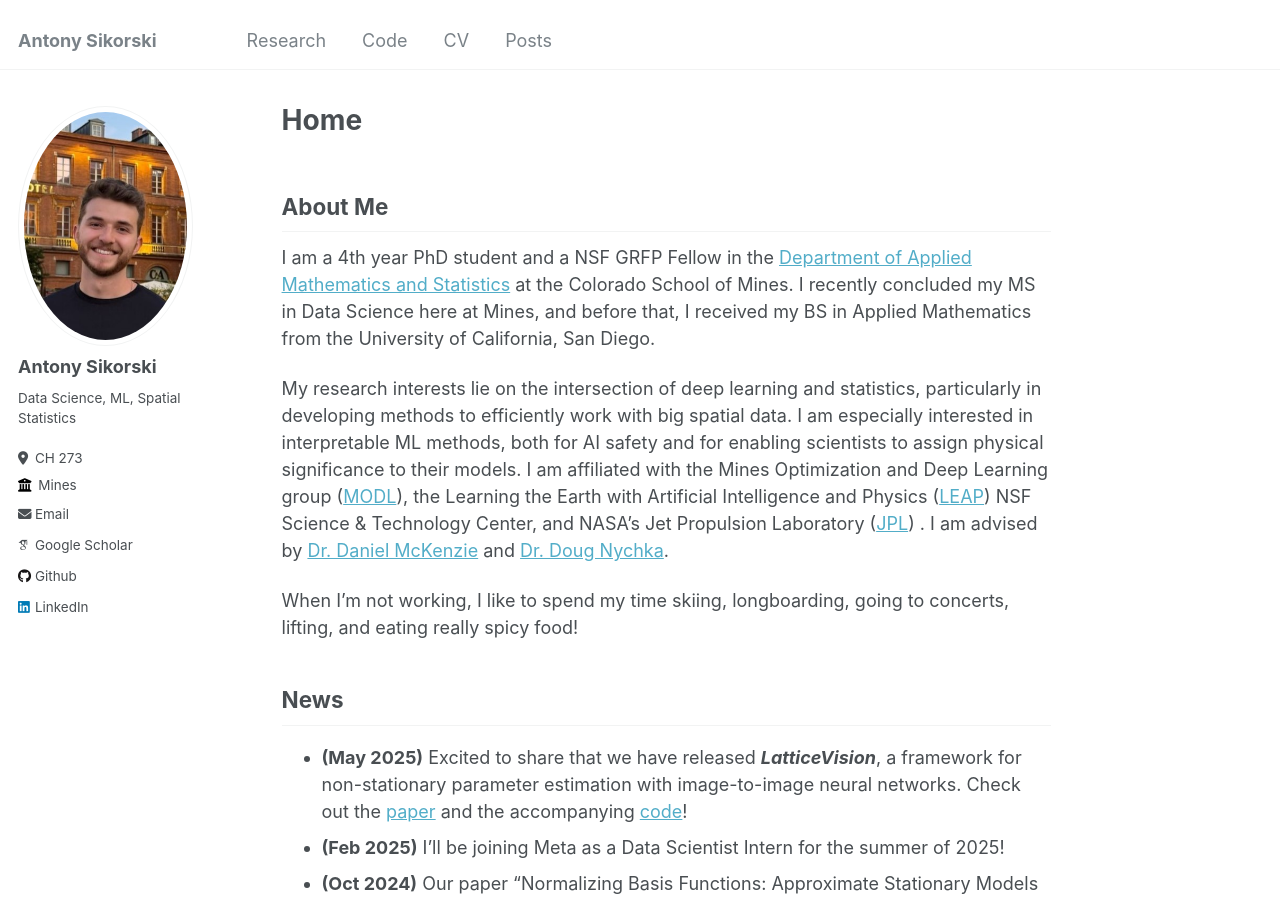
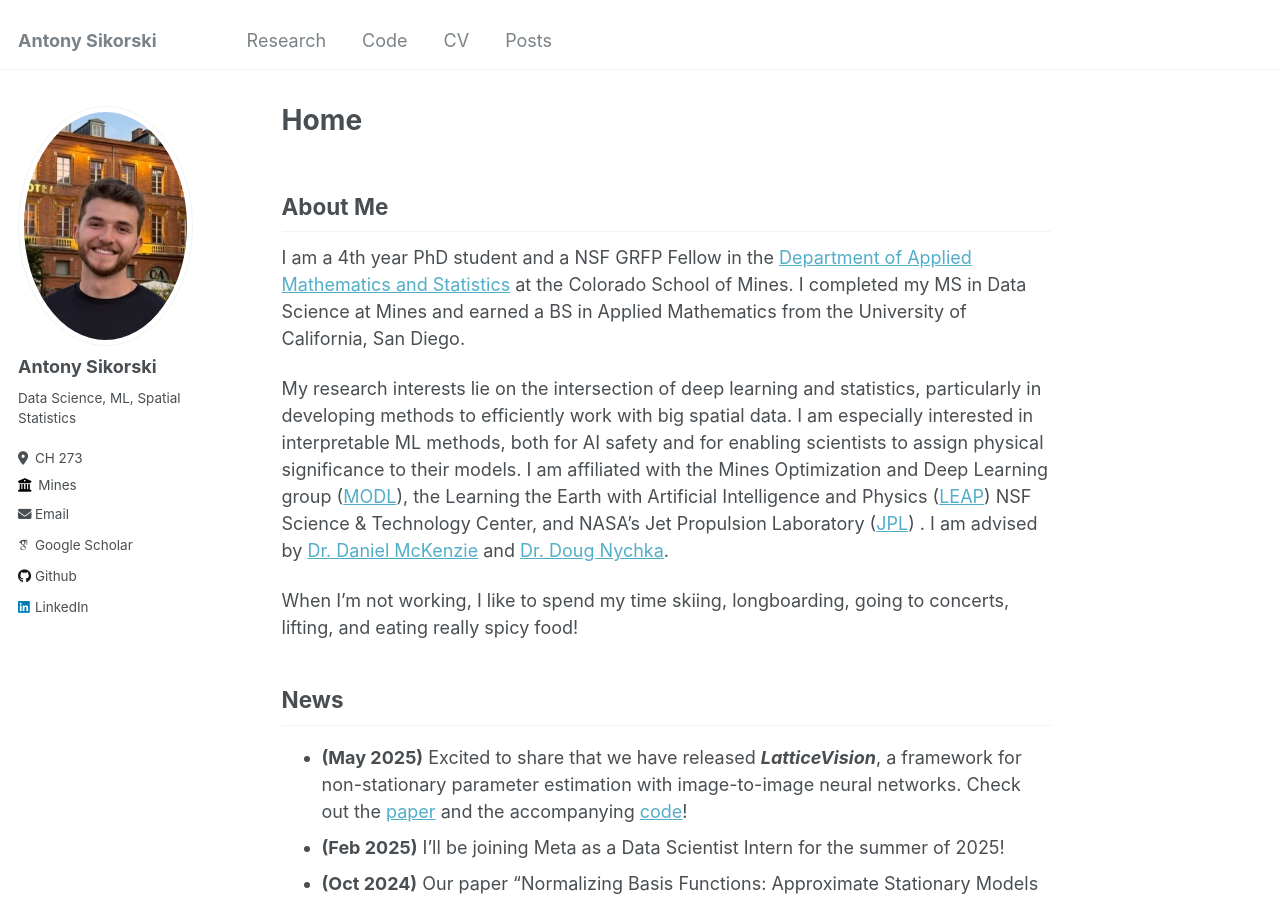
Before and after one commit to antonyxsik/antonyxsik.github.io, a Jekyll site: the page built from _pages/about.md, in a window 1280 px wide and 900 px high. Built offline with Jekyll 4.4.1, drawn with Linux system fonts in a browser that asks for light colours; some web fonts are replaced.

Commit message:
about.md update

```diff
--- a/_pages/about.md
+++ b/_pages/about.md
@@ -10,7 +10,7 @@
 
 About Me
 ------
-I am a 4th year PhD student and a NSF GRFP Fellow in the <a href="https://ams.mines.edu/" target="_blank">Department of Applied Mathematics and Statistics</a> at the Colorado School of Mines. I recently concluded my MS in Data Science here at Mines, and before that, I received my BS in Applied Mathematics from the University of California, San Diego.
+I am a 4th year PhD student and a NSF GRFP Fellow in the <a href="https://ams.mines.edu/" target="_blank">Department of Applied Mathematics and Statistics</a> at the Colorado School of Mines. I completed my MS in Data Science at Mines and earned a BS in Applied Mathematics from the University of California, San Diego.
 
 
 My research interests lie on the intersection of deep learning and statistics, particularly in developing methods to efficiently work with big spatial data. I am especially interested in interpretable ML methods, both for AI safety and for enabling scientists to assign physical significance to their models. I am affiliated with the Mines Optimization and Deep Learning group (<a href="https://ams.mines.edu/optimization-and-deep-learning/" target="_blank">MODL</a>), the Learning the Earth with Artificial Intelligence and Physics (<a href="https://leap.columbia.edu/education/2024-leap-summer-momentum-fellowship/" target="_blank">LEAP</a>) NSF Science & Technology Center, and NASA's Jet Propulsion Laboratory (<a href="https://www.jpl.nasa.gov/" target="_blank">JPL</a>) . I am advised by <a href="https://danielmckenzie.github.io/" target="_blank">Dr. Daniel McKenzie</a> and <a href="https://dnychka.github.io/" target="_blank">Dr. Doug Nychka</a>.
```
